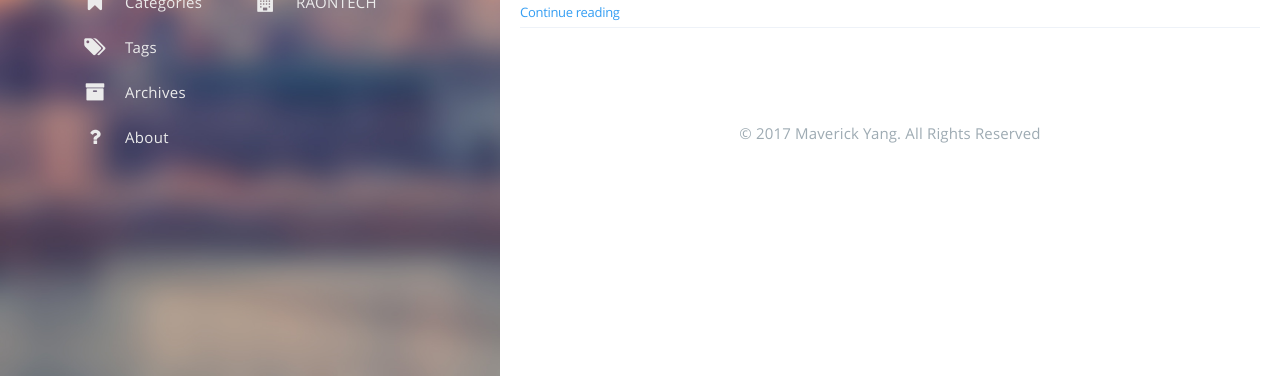
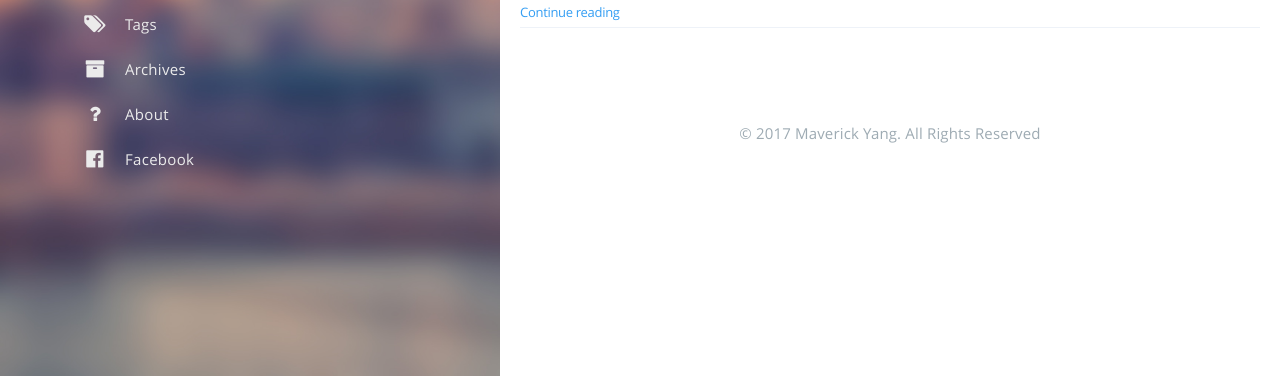
Before and after one commit to maverick-yang/maverick-yang.github.io, a plain HTML site: page index.html in a window 1280 px wide. Shown: the part 424-815 px from the top of the page. Drawn offline with nearby package versions, Linux system fonts and the light colour scheme; some packages are replaced by stand-ins of ours; a script that the page names is missing.

Commit message:
add sns info at sidebar

```diff
--- a/index.html
+++ b/index.html
@@ -153,6 +153,16 @@
       <i class="sidebar-button-icon fa fa-lg fa-question"></i>
 
       <span class="sidebar-button-desc">About</span>
+    </a>
+  </li>
+
+  <li class="sidebar-button">
+
+      <a class="sidebar-button-link " href="https://www.facebook.com/worldong.yang">
+
+      <i class="sidebar-button-icon fa fa-lg fa-facebook-official"></i>
+
+      <span class="sidebar-button-desc">Facebook</span>
     </a>
   </li>
 
```
